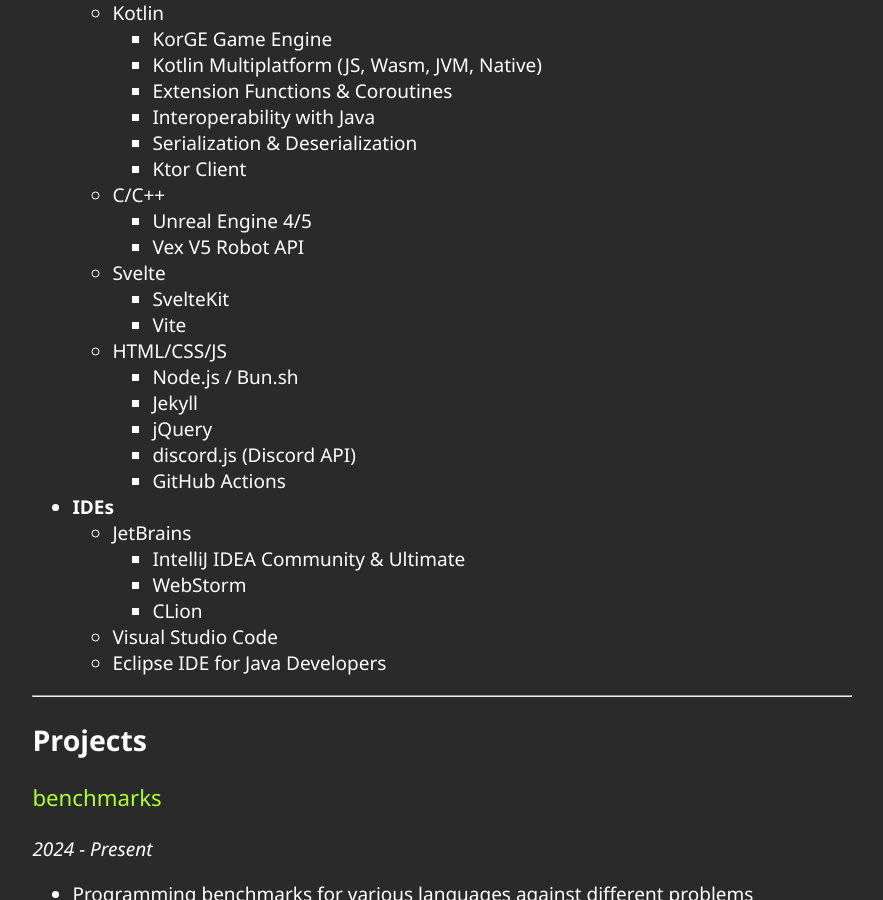
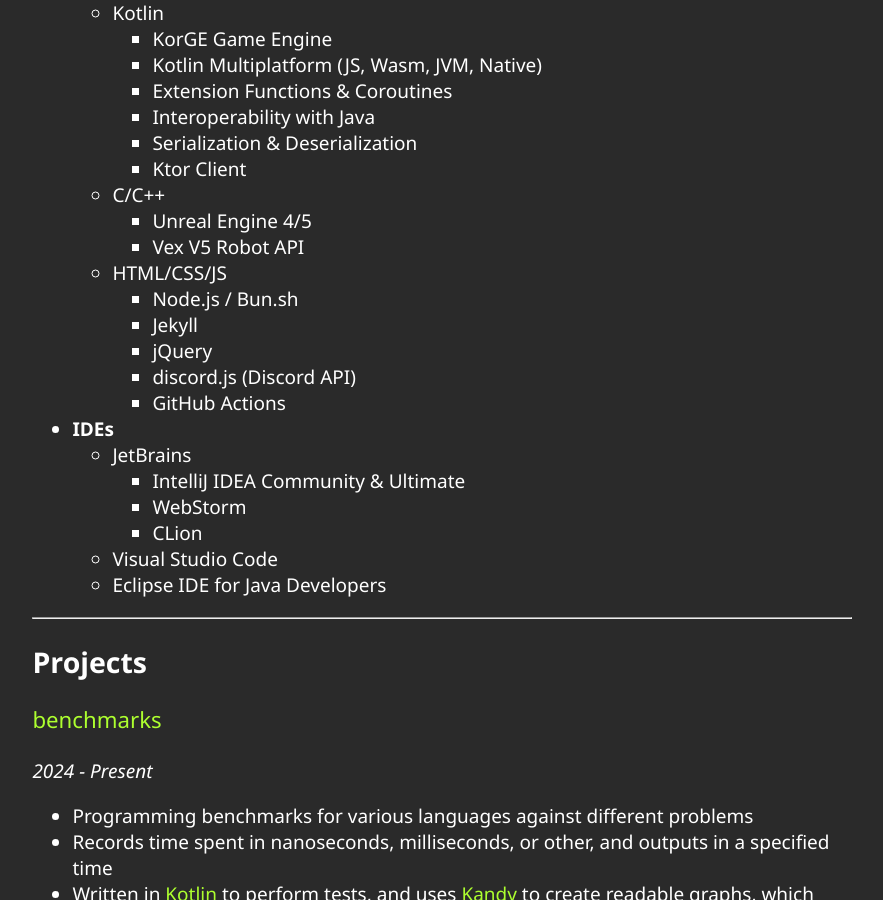
Before and after one commit to gmitch215/gmitch, a Jekyll site: the page built from cv.md, in a window 1280 px wide and 900 px high, scrolled down 1409 px. Shown: the whole window, without its empty margins (198-1081 px from the left). Built offline with Jekyll 4.4.1, drawn with Linux system fonts in a browser that asks for light colours.

Commit message:
Update cv.md
Signed-off-by: Gregory Mitchell <me@gmitch215.xyz>

```diff
--- a/cv.md
+++ b/cv.md
@@ -58,9 +58,6 @@
   - C/C++
     - Unreal Engine 4/5
     - Vex V5 Robot API
-  - Svelte
-    - SvelteKit
-    - Vite
   - HTML/CSS/JS
     - Node.js / Bun.sh
     - Jekyll
```
Also changed, not shown: other parts of cv.md (+1 -1 lines).
